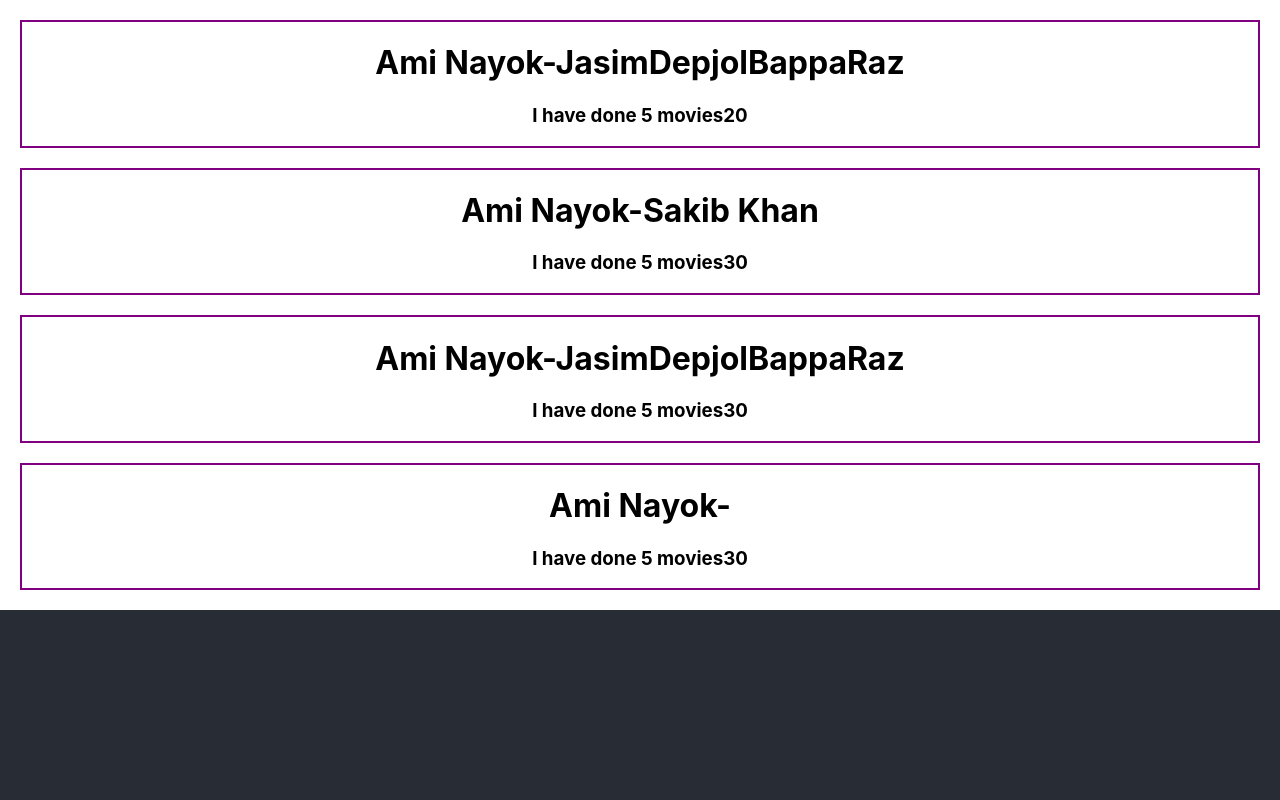
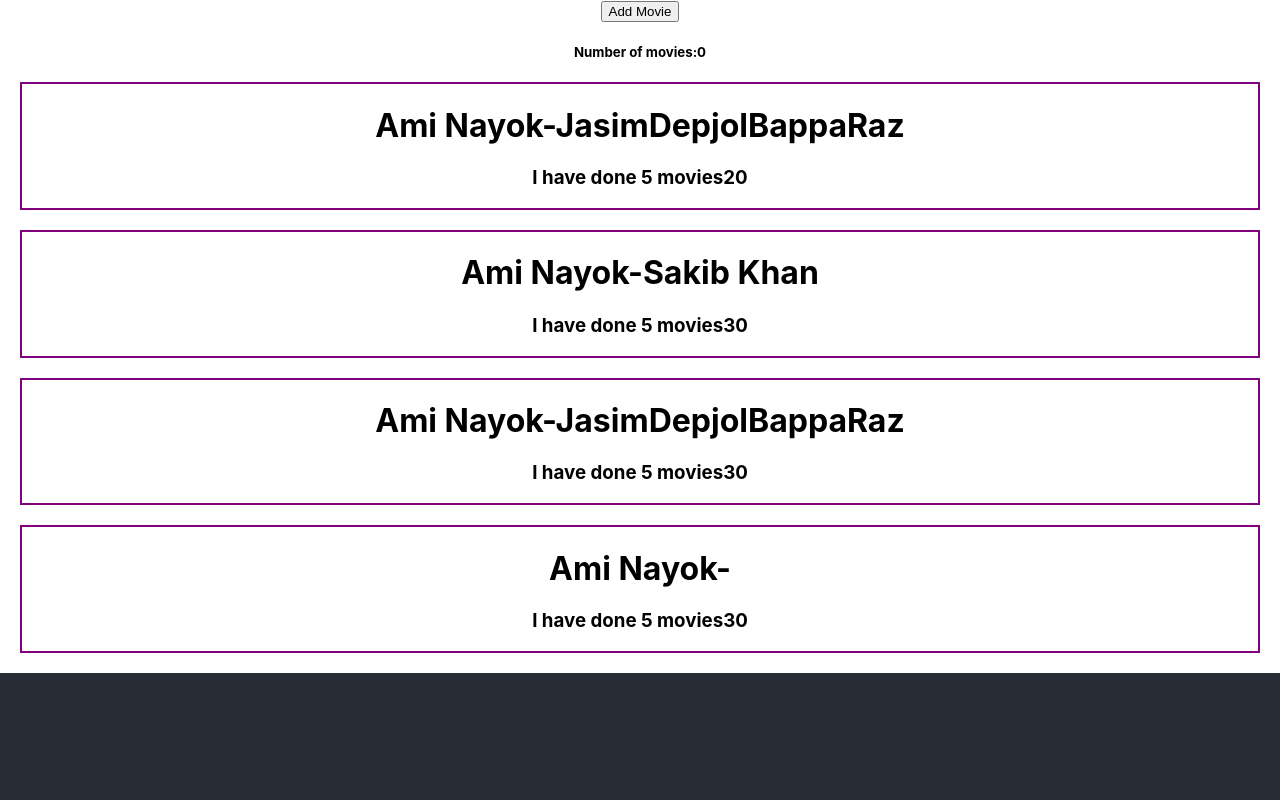
Before and after one commit to wajidurrahman/recap-react, a React (Create React App) app: page / in a window 1280 px wide. Shown: the top 800 px of the page. Built offline with nearby package versions, Linux system fonts and the light colour scheme.

Commit message:
Event hendler state update and pass state Recap

```diff
--- a/src/App.js
+++ b/src/App.js
@@ -1,10 +1,12 @@
 import logo from './logo.svg';
 import './App.css';
+import { useState } from 'react';
 
 function App() {
   const nayoks=['Jasim', 'Depjol', 'BappaRaz']
   return (
     <div className="App">
+      <MovieCounter></MovieCounter>
       <Nayok name={nayoks} age="20"></Nayok>
       <Nayok name="Sakib Khan"></Nayok>
       <Nayok name={nayoks}></Nayok>
@@ -14,6 +16,19 @@
       </header>
     </div>
   );
+}
+
+function MovieCounter(){
+  const [count, setCount] = useState(0);
+
+  const handleClick = () => setCount(count + 1);
+
+  return(
+    <div>
+      <button onClick={handleClick}>Add Movie</button>
+      <h5>Number of movies:{count}</h5>
+    </div>
+  )
 }
 
 function Nayok(props) {
```
